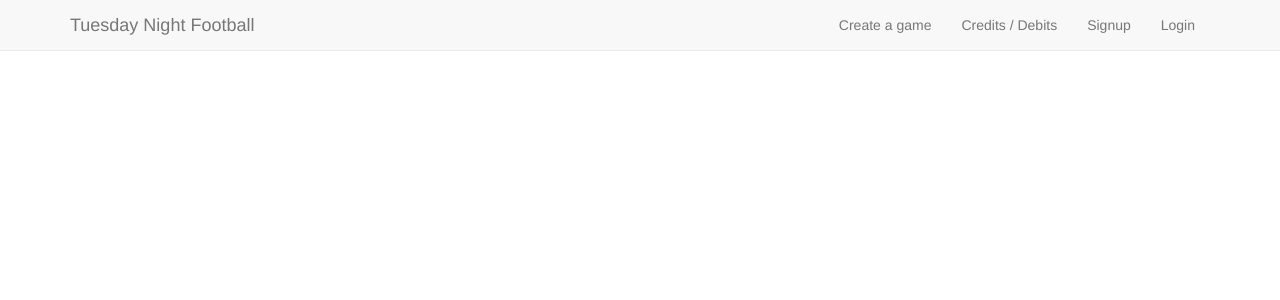
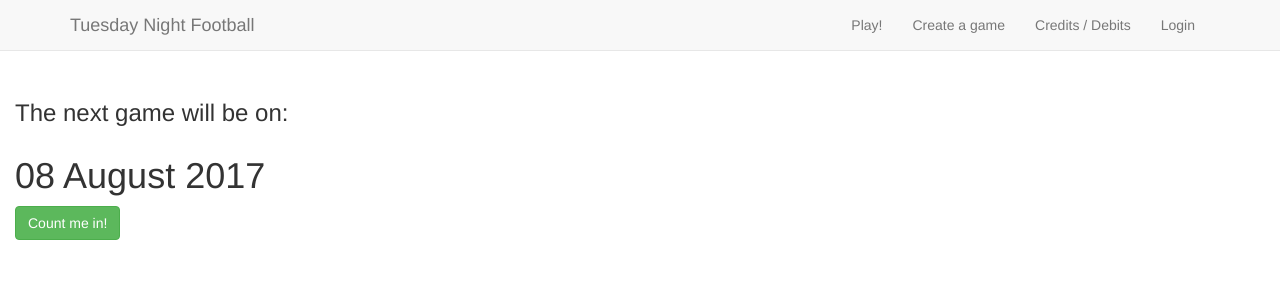
Before and after one commit to KrisReid/TBG, an Angular app: page /play in a window 1280 px wide. Before the commit this address led to /. Shown: the top 300 px of the page. Built offline with nearby package versions, Linux system fonts and the light colour scheme.

Commit message:
framework for Play added
framework for Play added

```diff
--- a/src/app/app.module.ts
+++ b/src/app/app.module.ts
@@ -9,6 +9,7 @@ import {LoginModule} from './login/login.module';
 import {SignupModule} from './signup/signup.module';
 import {CreditDebitModule} from './credit-debit/credit-debit.module';
 import {CreateGameModule} from './create-game/create-game.module';
+import {PlayModule} from './play/play.module';
 
 import { PlayerService } from './services/player.service';
 import { GameService } from './services/game.service';
@@ -27,6 +28,7 @@ import {routingModule} from './app.routes';
     SignupModule,
     CreditDebitModule,
     CreateGameModule,
+    PlayModule,
     routingModule
   ],
   providers: [
--- a/src/app/app.routes.ts
+++ b/src/app/app.routes.ts
@@ -5,7 +5,7 @@ import {SignupComponent} from './signup/signup.component';
 import {CreateGameComponent} from './create-game/create-game.component';
 import {CreditDebitComponent} from './credit-debit/credit-debit.component';
 // import {GameViewComponent} from './game-view/game-view.component';
-// import {PlayComponent} from './play/play.component';
+import {PlayComponent} from './play/play.component';
 
 const routes: Routes = [
   { path: 'login', component: LoginComponent },
@@ -13,7 +13,7 @@ const routes: Routes = [
   { path: 'create', component: CreateGameComponent},
   { path: 'creditdebit', component: CreditDebitComponent},
   // { path: 'games', component: GameViewComponent},
-  // { path: 'play', component: PlayComponent},
+  { path: 'play', component: PlayComponent},
   { path: '', redirectTo: 'login', pathMatch: 'full'}
 
 ];
--- a/src/app/app.template.html
+++ b/src/app/app.template.html
@@ -67,18 +67,15 @@
         <li>
           <a routerLink="/games" routerLinkActive="active">All Games</a>
         </li>
+      -->
         <li>
           <a routerLink="/play" routerLinkActive="active">Play!</a>
         </li>
-      -->
         <li>
           <a routerLink="/create" routerLinkActive="active">Create a game</a>
         </li>
         <li>
           <a routerLink="/creditdebit" routerLinkActive="active">Credits / Debits</a>
-        </li>
-        <li>
-          <a routerLink="/signup" routerLinkActive="active">Signup</a>
         </li>
         <li>
           <a routerLink="/login" routerLinkActive="active">Login</a>
--- /dev/null
+++ b/src/app/play/play.component.ts
@@ -0,0 +1,20 @@
+import {Component} from '@angular/core';
+import {Router} from '@angular/router';
+
+import {GameService} from '../services/game.service';
+
+@Component({
+  selector: 'play',
+  templateUrl: 'play.template.html'
+})
+export class PlayComponent {
+
+  playerId = 5
+  nextGame = '08/08/2017'
+
+  today = Date.now();
+
+  constructor(
+    private router: Router) { }
+
+}
--- /dev/null
+++ b/src/app/play/play.template.html
@@ -0,0 +1,21 @@
+<div class="row">
+
+  <div class="col-xs-12">
+    <h3>The next game will be on:</h3>
+  </div>
+
+  <div class="col-xs-12">
+    <h1>{{nextGame | date: 'dd MMMM yyyy'}}</h1>
+
+    <!-- need to get the latest game from game api and display the date of that game -->
+
+  </div>
+
+  <div class="col-xs-12">
+    <button class="btn btn-success">
+      Count me in!
+    </button>
+  </div>
+
+
+</div>
```
Also changed, not shown: src/app/play/play.module.ts (added, +11 -0 lines).
